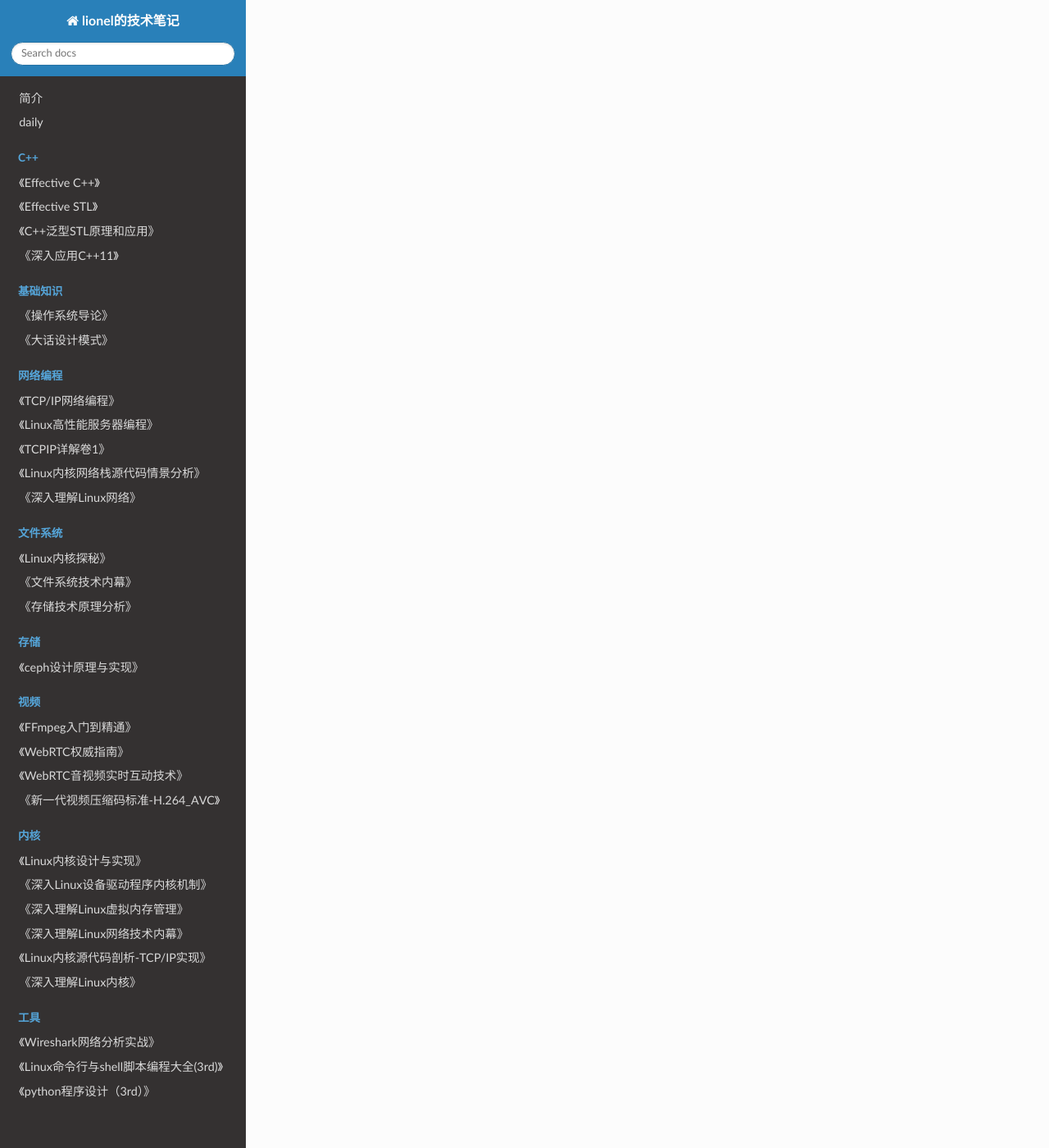
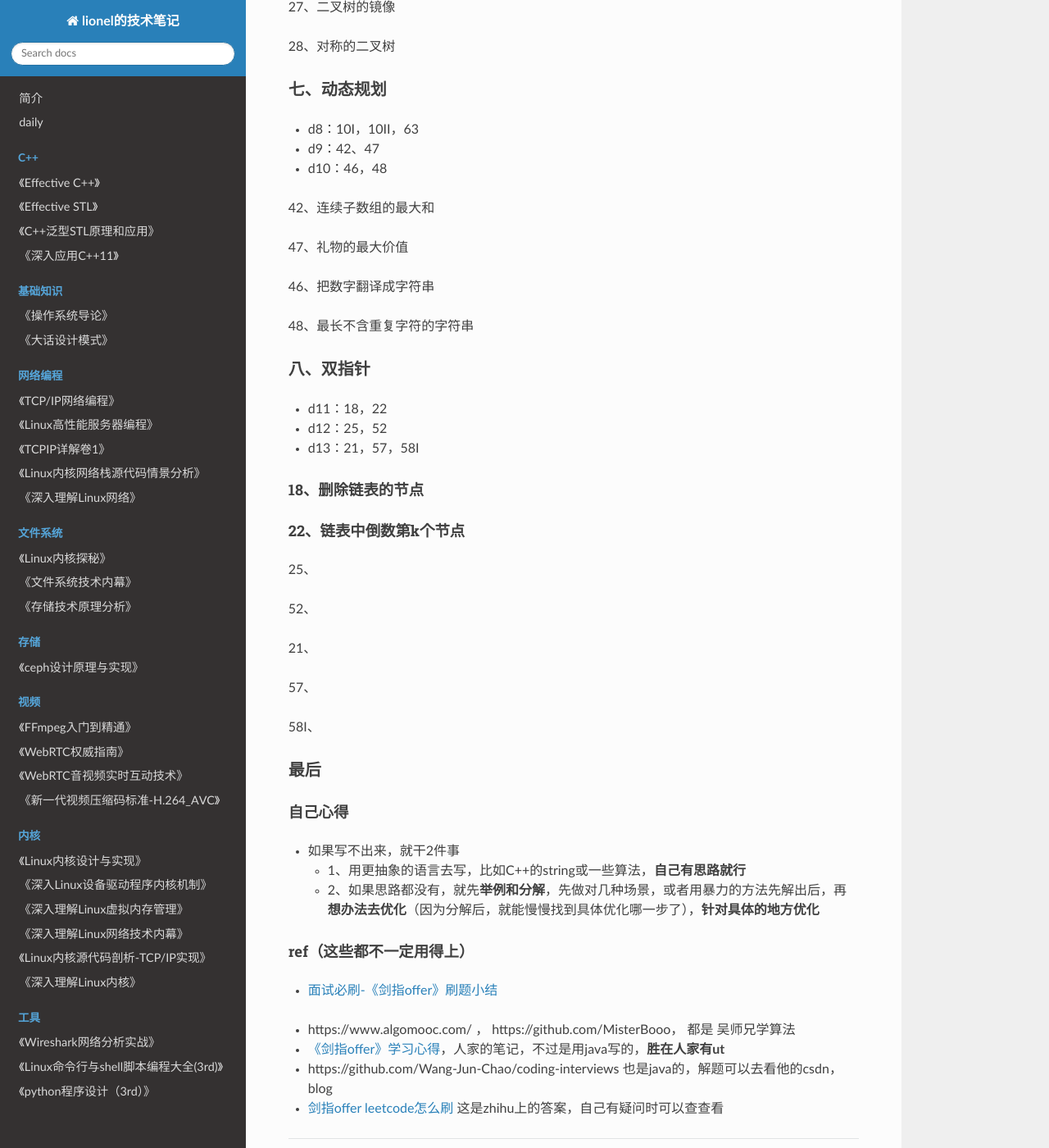
Before and after one commit to wolflion/booknotes, an MkDocs documentation site: the page built from docs/91leetcode/剑指offer.md, in a window 1280 px wide and 1400 px high, scrolled down 3708 px. Shown: the whole window at 82% size. Built offline with MkDocs 1.6.1, drawn with Linux system fonts in a browser that asks for light colours; nearby versions of some CDN libraries; some of the changed text lies outside the part shown.

Commit message:
Update 剑指offer.md

````diff
--- a/docs/91leetcode/剑指offer.md
+++ b/docs/91leetcode/剑指offer.md
@@ -1,4 +1,6 @@
 ## 《剑指offer》
+
++ 全书共81道，计划从0725开始刷，leetcode上需要31天
 
 + https://leetcode.cn/study-plan/lcof/
 + 刷题分为3步:（这样才能确定下问题出在哪一步）
@@ -6,12 +8,23 @@
   + 2、分析，推导，**逻辑上这题怎么解**
   + 3、把思路转化为代码
 + 20230725-发现自己的一个问题，**没有耐心一步步的往下推下去**，哪怕是简单的排序算法，**要先想着怎么去暴力**，也就是**要先做出来，然后再优化**，自己第一步都不好好整，这是个问题，*要逐步fixed掉这个问题*
+  + **如何才算刷透《剑指offer》**-这个我还没有答案
+  + 遇到瓶颈或疑问时，要问问**《剑指offer》怎么刷**
++ 重要的参考：
+  + [《剑指offer》所有题目解法思路与出现频率汇总](https://blog.csdn.net/weixin_43954951/article/details/125821879)，*在这个里面找思路，便于自己记一下*
 
-### 一、栈与队列（day01，0531）
+### 一、栈与队列
+
++ d1：9，30
++ d：59I、59II
++ 0531开始刷了，只做了2道开头，0725开始
 
 #### 09、用2个栈实现队列
 
 + 我不太有思路
++ 思路：
+  + 插入的时候，在stack1插即可
+  + 删除的时候，得用到stack2，如果stack2为空，得把stack1入到stack2里，然后再再删，如果stack1也为空，就是异常
 
 ##### 代码
 
@@ -44,6 +57,8 @@
 #### 30、包含min函数的栈
 
 + 知道要有个最小值
++ 思路：
+  + 辅助栈，存最小值（为啥需要m_min、m_data栈？）
 
 ##### Code
 
@@ -82,18 +97,118 @@
  */
 ```
 
+#### 59、
 
+### 二、链表
 
-### 二、链表（day02）
++ d2：6，24，35
++
 
-#### 6、
+#### 6、从尾到头打印链接
 
-#### 24、
+#### 24、反转链表
 
-#### 35（M）、
+#### 35（M）、复杂链表的复制
 
 ### 三、字符串
 
-#### 5、
++ d3：5，58II
++ d：20，67
 
-#### 58、
+#### 5、替换空格
+
+#### 58II、左旋转字符串
+
+#### 20（M）、
+
+#### 67（M）、
+
+### 四、查找
+
++ d4：3，53I，53II
++ d5：4，11，50
+
+#### 3、数组中重复的数字
+
+#### 53I、在排序数组中查找数字
+
+#### 53II、0~n-1中缺失的数字
+
+#### 4（M）、二维数组中的查找
+
+#### 11、旋转数组的最小数字
+
+#### 50、第一个只出现一次的字符
+
+### 五、二叉树
+
++ d6：32I，32II，32III
+
+#### 32I（M）、从上到下打印二叉树
+
+32II
+
+32III（M）、
+
+### 六、搜索与回溯算法
+
++ d7：26，27，28
++ d14：12，13
++ d15：34，36，54
+
+26（M）、树的子结构
+
+27、二叉树的镜像
+
+28、对称的二叉树
+
+### 七、动态规划
+
++ d8：10I，10II，63
++ d9：42、47
++ d10：46，48
+
+42、连续子数组的最大和
+
+47、礼物的最大价值
+
+46、把数字翻译成字符串
+
+48、最长不含重复字符的字符串
+
+### 八、双指针
+
++ d11：18，22
++ d12：25，52
++ d13：21，57，58I
+
+#### 18、删除链表的节点
+
+#### 22、链表中倒数第k个节点
+
+25、
+
+52、
+
+21、
+
+57、
+
+58I、
+
+### 最后
+
+#### 自己心得
+
++ 如果写不出来，就干2件事
+  + 1、用更抽象的语言去写，比如C++的string或一些算法，**自己有思路就行**
+  + 2、如果思路都没有，就先**举例和分解**，先做对几种场景，或者用暴力的方法先解出后，再**想办法去优化**（因为分解后，就能慢慢找到具体优化哪一步了），**针对具体的地方优化**
+
+#### ref（这些都不一定用得上）
+
++ [面试必刷-《剑指offer》刷题小结](https://zhuanlan.zhihu.com/p/56200260)
+
++ https://www.algomooc.com/ ， https://github.com/MisterBooo， 都是 吴师兄学算法
++ [《剑指offer》学习心得](https://doc.yonyoucloud.com/doc/wiki/project/for-offer/index.html)，人家的笔记，不过是用java写的，**胜在人家有ut**
++ https://github.com/Wang-Jun-Chao/coding-interviews  也是java的，解题可以去看他的csdn，blog
++ [剑指offer leetcode怎么刷](https://www.zhihu.com/question/271458173)  这是zhihu上的答案，自己有疑问时可以查查看
````
